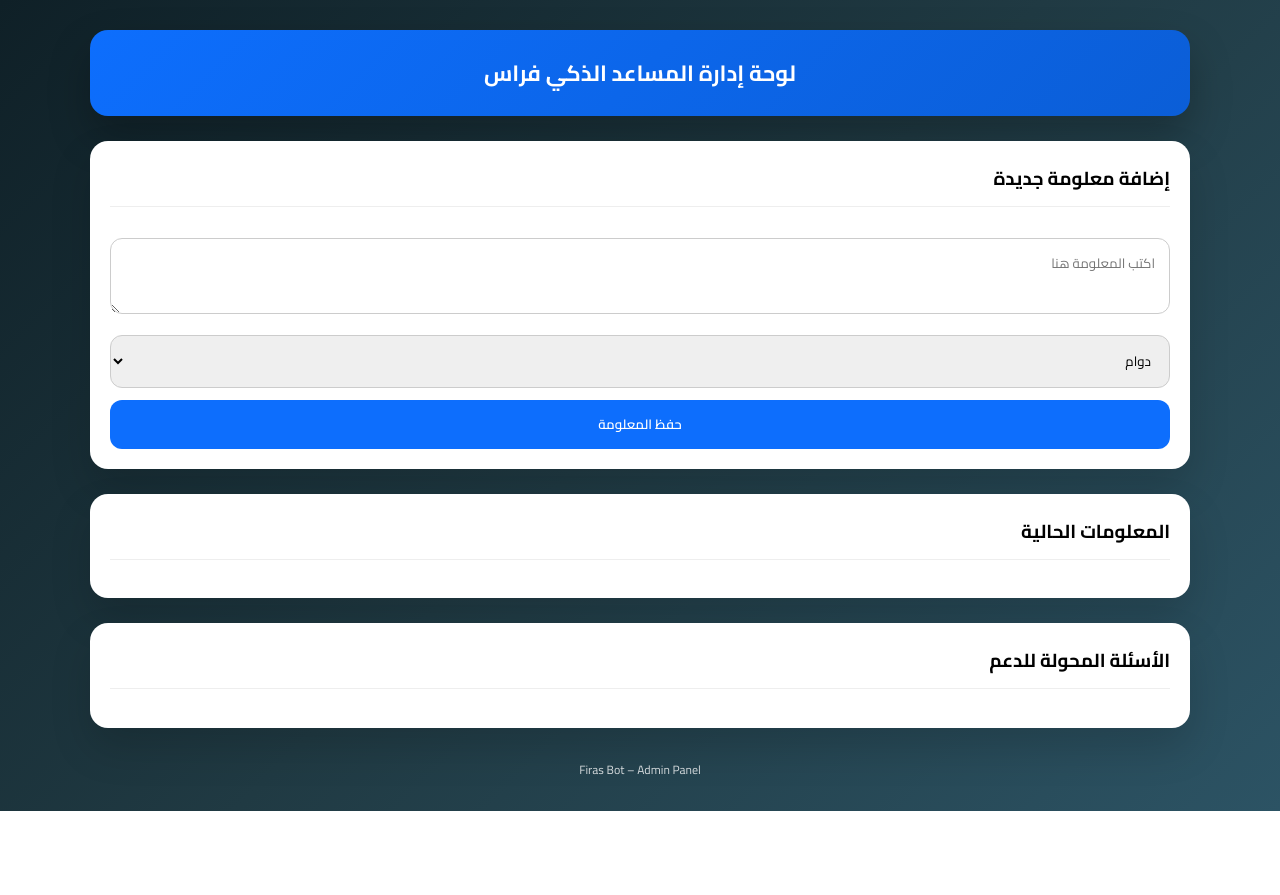
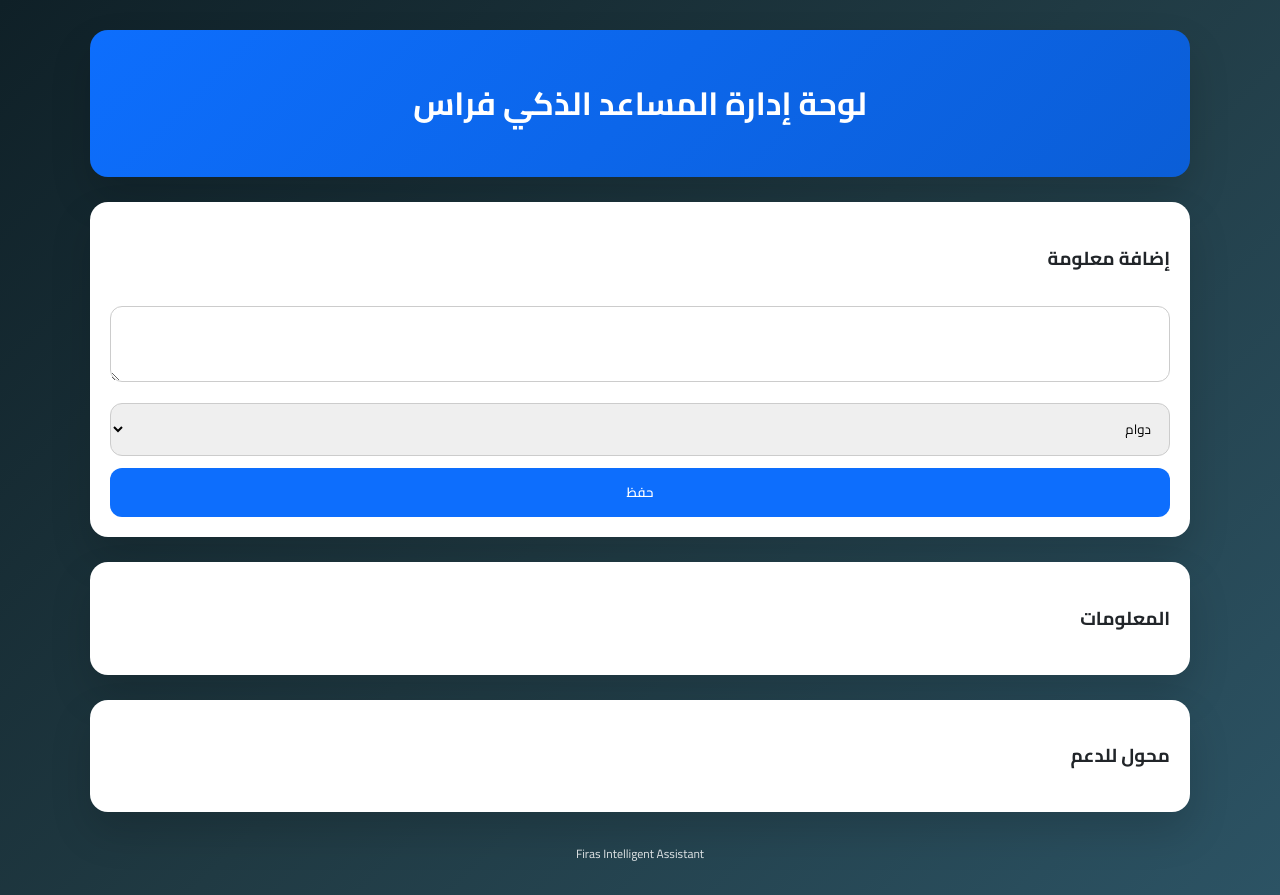
Before and after one commit to ss2009w-lang/chat-assistant, a Python web app: template templates/admin.html in a window 1280 px wide. Before the commit the page ends 811 px from the top, so only its background shows below. Run offline with Jinja, Linux system fonts and the light colour scheme; the template is opened without the code that fills it, so the values that code supplies are empty.

Commit message:
unified professional theme

```diff
--- /dev/null
+++ b/static/theme.css
@@ -0,0 +1,10 @@
+:root{
+  --primary:#0d6efd;
+  --primary-dark:#0b5ed7;
+  --bg:#f4f6f9;
+  --card:#ffffff;
+  --text:#212529;
+  --muted:#6c757d;
+  --radius:18px;
+  --shadow:0 20px 40px rgba(0,0,0,.15);
+}
--- a/templates/admin.html
+++ b/templates/admin.html
@@ -4,6 +4,7 @@
 <meta charset='UTF-8'>
 <title>لوحة إدارة فراس</title>
 <link href='https://fonts.googleapis.com/css2?family=Cairo:wght@400;600;700&display=swap' rel='stylesheet'>
+<link rel='stylesheet' href='/static/theme.css'>
 <style>
 *{box-sizing:border-box}
 body{
@@ -11,32 +12,24 @@ body{
   font-family:'Cairo',sans-serif;
   background:linear-gradient(135deg,#0f2027,#203a43,#2c5364);
   min-height:100vh;
-  padding:30px
+  padding:30px;
+  color:var(--text)
 }
-.container{
-  max-width:1100px;
-  margin:auto
-}
+.container{max-width:1100px;margin:auto}
 .header{
-  background:linear-gradient(135deg,#0d6efd,#0b5ed7);
+  background:linear-gradient(135deg,var(--primary),var(--primary-dark));
   color:#fff;
   padding:22px;
-  border-radius:18px;
+  border-radius:var(--radius);
   text-align:center;
-  box-shadow:0 20px 40px rgba(0,0,0,.25)
+  box-shadow:var(--shadow)
 }
-.header h1{margin:0;font-size:22px}
 .section{
-  background:#fff;
+  background:var(--card);
   margin-top:25px;
-  border-radius:18px;
+  border-radius:var(--radius);
   padding:20px;
-  box-shadow:0 20px 40px rgba(0,0,0,.15)
-}
-.section h3{
-  margin-top:0;
-  border-bottom:1px solid #eee;
-  padding-bottom:10px
+  box-shadow:var(--shadow)
 }
 textarea,select,button{
   width:100%;
@@ -47,15 +40,15 @@ textarea,select,button{
   font-family:'Cairo',sans-serif
 }
 button{
-  background:#0d6efd;
+  background:var(--primary);
   color:#fff;
   border:none;
   font-weight:600;
   cursor:pointer
 }
-button:hover{background:#0b5ed7}
-.list .item{
-  background:#f4f6f9;
+button:hover{background:var(--primary-dark)}
+.item{
+  background:var(--bg);
   border-radius:12px;
   padding:14px;
   margin-top:10px;
@@ -63,19 +56,19 @@ button:hover{background:#0b5ed7}
 }
 .tag{
   display:inline-block;
-  background:#0d6efd;
+  background:var(--primary);
   color:#fff;
-  padding:2px 8px;
-  border-radius:8px;
+  padding:2px 10px;
+  border-radius:10px;
   font-size:11px;
-  margin-left:6px
+  margin-left:8px
 }
 .footer{
   text-align:center;
   color:#fff;
   margin-top:30px;
   font-size:12px;
-  opacity:.8
+  opacity:.85
 }
 </style>
 </head>
@@ -88,52 +81,48 @@ button:hover{background:#0b5ed7}
 </div>
 
 <div class='section'>
-    <h3>إضافة معلومة جديدة</h3>
-    <textarea id='info' placeholder='اكتب المعلومة هنا'></textarea>
+  <h3>إضافة معلومة</h3>
+  <textarea id='info'></textarea>
   <select id='cat'>
     <option value='دوام'>دوام</option>
     <option value='تواصل'>تواصل</option>
     <option value='مواقع'>مواقع</option>
     <option value='عام'>عام</option>
   </select>
-    <button onclick='addInfo()'>حفظ المعلومة</button>
+  <button onclick='addInfo()'>حفظ</button>
 </div>
 
 <div class='section'>
-    <h3>المعلومات الحالية</h3>
-    <div id='infos' class='list'></div>
+  <h3>المعلومات</h3>
+  <div id='infos'></div>
 </div>
 
 <div class='section'>
-    <h3>الأسئلة المحولة للدعم</h3>
-    <div id='forwarded' class='list'></div>
+  <h3>محول للدعم</h3>
+  <div id='forwarded'></div>
 </div>
 
-  <div class='footer'>
-    Firas Bot – Admin Panel
-  </div>
+<div class='footer'>Firas Intelligent Assistant</div>
 
 </div>
 
 <script>
-fetch('/admin/data').then(r=>r.json()).then(data=>{
-  const infos=document.getElementById('infos')
-  data.infos.forEach(i=>{
-    const d=document.createElement('div')
-    d.className='item'
-    d.innerHTML='<span class=\"tag\">'+i.category+'</span>'+i.text
-    infos.appendChild(d)
+fetch('/admin/data').then(r=>r.json()).then(d=>{
+  const i=document.getElementById('infos')
+  d.infos.forEach(x=>{
+    const e=document.createElement('div')
+    e.className='item'
+    e.innerHTML='<span class=\"tag\">'+x.category+'</span>'+x.text
+    i.appendChild(e)
   })
-
   const f=document.getElementById('forwarded')
-  data.forwarded.forEach(q=>{
-    const d=document.createElement('div')
-    d.className='item'
-    d.innerText=q
-    f.appendChild(d)
+  d.forwarded.forEach(q=>{
+    const e=document.createElement('div')
+    e.className='item'
+    e.innerText=q
+    f.appendChild(e)
   })
 })
-
 function addInfo(){
   fetch('/admin/add_info',{
     method:'POST',
```
Lines whose indentation alone changed are shown as unchanged.
